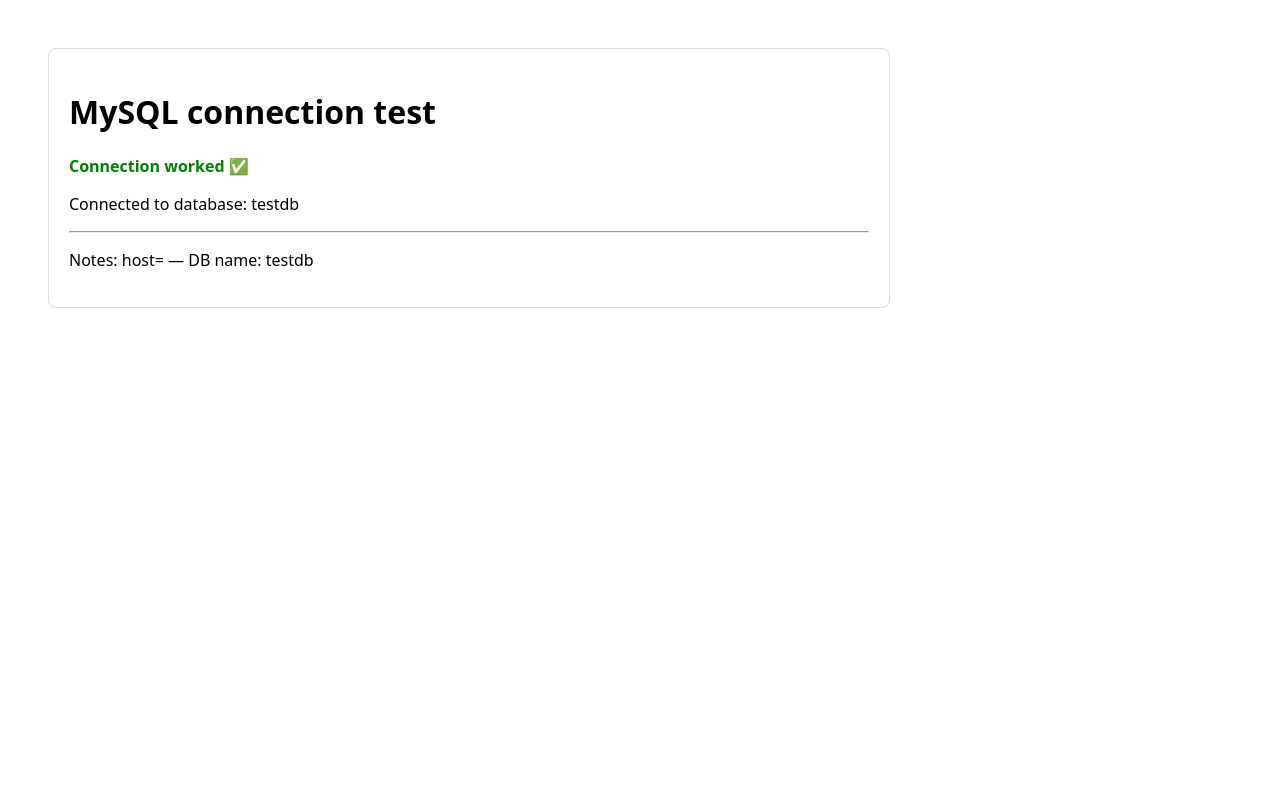
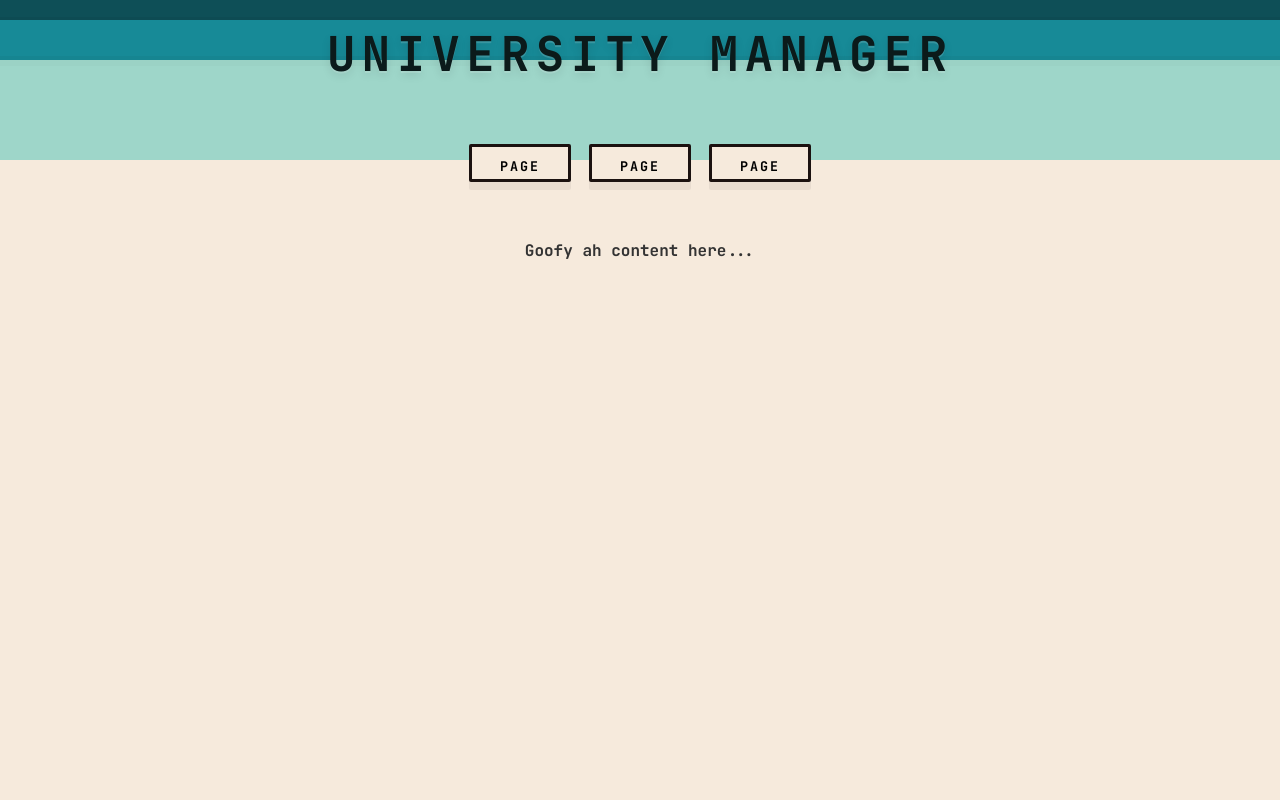
Before and after one commit to bvincDev/University_Management_System, a Flask app: page / in a window 1280 px wide. Run offline with Flask 3, Linux system fonts and the light colour scheme.

Commit message:
added basic ui

```diff
--- a/app.py
+++ b/app.py
@@ -6,18 +6,7 @@
 
 @app.route('/')
 def index():
-    try:
-        conn = config.get_db_connection()
-        # query to make sure connection + database work
-        cur = conn.cursor()
-        cur.execute("SELECT DATABASE();")
-        current_db = cur.fetchone()[0]
-        cur.close()
-        conn.close()
-        return render_template('index.html', ok=True, message=f"Connected to database: {current_db}")
-    except Exception as e:
-        # show a helpful error — you can remove or log in production
-        return render_template('index.html', ok=False, message=str(e))
+    return render_template('index.html')
 
 if __name__ == '__main__':
 
--- a/config.py
+++ b/config.py
@@ -1,16 +1,13 @@
 # config.py
-# Optional note: your MySQL Workbench connection/profile is named "IDB" (for your reference).
-# This module exposes a helper to get a connection to your local MySQL server.
 
 import os
-# Optionally load from .env if you want
 from dotenv import load_dotenv
 load_dotenv()
 
 DB_HOST = os.getenv('DB_HOST', '127.0.0.1')
 DB_PORT = int(os.getenv('DB_PORT', 3306))
-DB_USER = os.getenv('DB_USER', 'root')       # <-- REPLACE with your MySQL username (locally is root)
-DB_PASSWORD = os.getenv('DB_PASSWORD', '')  # <-- REPLACE with  password
+DB_USER = os.getenv('DB_USER', 'bob')       # <-- REPLACE with your MySQL username (locally is root)
+DB_PASSWORD = os.getenv('DB_PASSWORD', 'bobbobbody')  # <-- REPLACE with  password
 DB_NAME = os.getenv('DB_NAME', 'testdb')          # <-- 'testdb' as you said
 
 def get_db_connection():
--- /dev/null
+++ b/static/css/style.css
@@ -0,0 +1,81 @@
+:root{
+  --dark-strip: #0e4f57;    /* thin dark bar at very top */
+  --teal-strip: #178a97;    /* middle darker teal */
+  --mint-area: #9ed6c9;     /* large strip behind title */
+  --page-bg: #f6eadc;       /* pale cream page background */
+  --accent-border: #1b1210; /* button border */
+  --font: 'JetBrains Mono', monospace;
+}
+
+*{box-sizing:border-box}
+html,body{
+  height:100%;
+  margin:0;
+  background:var(--page-bg);
+  font-family:var(--font)
+}
+
+.site-header{
+  position:relative;
+  width:100%;
+  height:160px;
+  display:block;
+  overflow:visible;
+  margin-bottom:60px;
+}
+
+.stripe{ width:100%; display:block; }
+.stripe-top{ height:20px; background:var(--dark-strip); box-shadow: inset 0 -3px rgba(0,0,0,0.05); }
+.stripe-mid{ height:40px; background:var(--teal-strip); border-bottom:4px solid rgba(0,0,0,0.04); }
+.stripe-large{ height:100px; background:var(--mint-area); border-top:6px solid rgba(0,0,0,0.02); }
+
+.site-title{
+  position:absolute;
+  top:22px;
+  left:50%;
+  transform:translateX(-50%);
+  margin:0;
+  padding:0;
+  font-family:var(--font);
+  font-weight:700;
+  letter-spacing:6px;
+  text-transform:uppercase;
+  font-size:48px;
+  color:#0b1a1a;
+  -webkit-font-smoothing:antialiased;
+  text-shadow: 0 2px 0 rgba(255,255,255,0.15),
+               0 4px 10px rgba(0,0,0,0.1);
+  z-index:10;
+  background:transparent;
+  pointer-events:none;
+}
+
+.tab-row{
+  position:absolute;
+  left:50%;
+  transform:translateX(-50%);
+  bottom:-22px;
+  display:flex;
+  gap:18px;
+  justify-content:center;
+  align-items:center;
+  z-index:8;
+}
+
+
+.tab{
+  font-family:var(--font);
+  font-weight:700;
+  letter-spacing:2px;
+  text-transform:uppercase;
+  background:var(--page-bg);
+  border:3px solid var(--accent-border);
+  padding:10px 28px;
+  min-width:90px;
+  height:38px;
+  cursor:pointer;
+  box-shadow: 0 8px 0 rgba(0,0,0,0.06);
+  outline:none;
+  transition:transform .12s ease, box-shadow .12s ease;
+  border-radius:2px;
+}
--- a/templates/index.html
+++ b/templates/index.html
@@ -3,25 +3,29 @@
 <html>
   <head>
     <meta charset="utf-8" />
-    <title>DB Connection Test</title>
-    <style>
-      body { font-family: system-ui, -apple-system, "Segoe UI", Roboto, Arial; padding: 40px; }
-      .ok { color: green; }
-      .bad { color: darkred; }
-      .box { border: 1px solid #ddd; padding: 20px; border-radius: 8px; max-width: 800px; }
-    </style>
+    <title>index</title>
+    <!-- JetBrains Mono (Bold) (font from the figma) -->
+    <link href="https://fonts.googleapis.com/css2?family=JetBrains+Mono:wght@700&display=swap" rel="stylesheet">
+
+    <link rel="stylesheet" href="{{ url_for('static', filename='css/style.css') }}">
   </head>
   <body>
-    <div class="box">
-      <h1>MySQL connection test</h1>
-      {% if ok %}
-        <p class="ok"><strong>Connection worked ✅</strong></p>
-      {% else %}
-        <p class="bad"><strong>Connection failed ❌</strong></p>
-      {% endif %}
-      <p>{{ message }}</p>
-      <hr/>
-      <p>Notes: host={{ config.DB_HOST if config else '127.0.0.1' }} — DB name: testdb</p>
-    </div>
+    <header class="site-header" role="banner">
+      <div class="stripe stripe-top"></div>
+      <div class="stripe stripe-mid"></div>
+      <div class="stripe stripe-large"></div>
+
+      <h1 class="site-title">University Manager</h1>
+
+      <nav class="tab-row" role="navigation" aria-label="primary">
+        <button class="tab" aria-label="Page 1">PAGE</button>
+        <button class="tab" aria-label="Page 2">PAGE</button>
+        <button class="tab" aria-label="Page 3">PAGE</button>
+      </nav>
+    </header>
+
+    <main class="page-body">
+      <p style="text-align:center; color:#333; margin-top:80px;">Goofy ah content here...</p>
+    </main>
   </body>
 </html>
```
